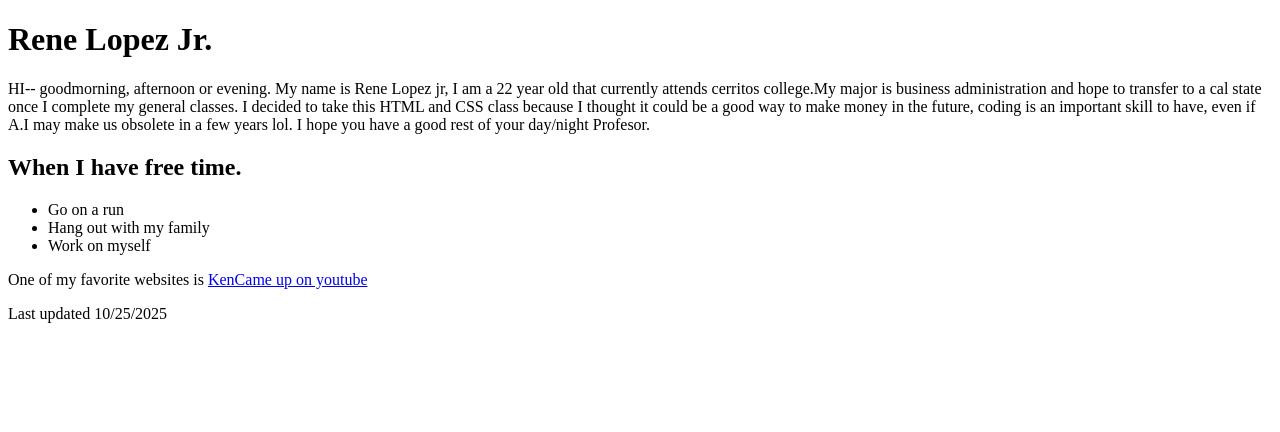
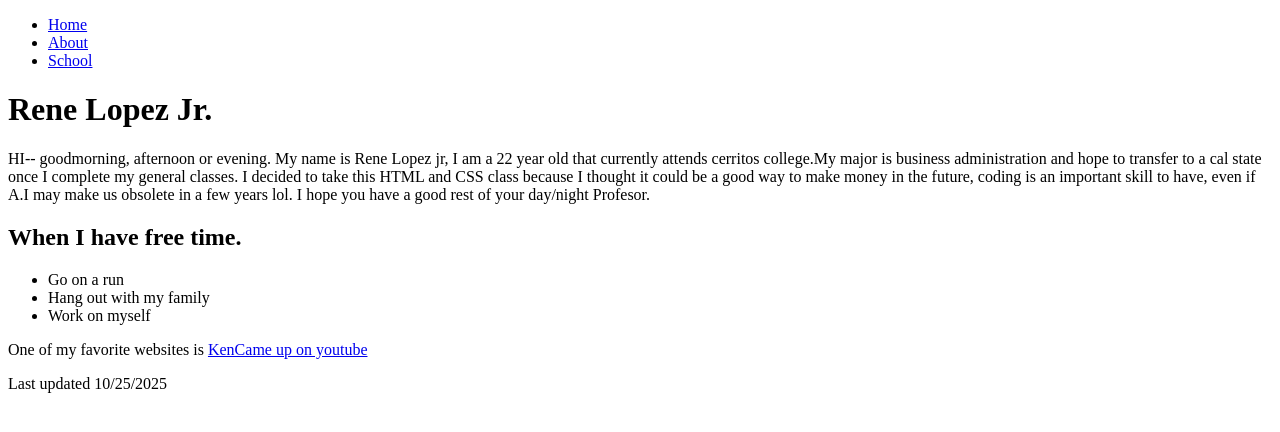
Before and after one commit to Rlopezjr03/MoneyBoyz-Collective, a plain HTML site: page index.html in a window 1280 px wide. Drawn offline with Linux system fonts and the light colour scheme.

Commit message:
Add navigation menu to index.html
Added navigation menu with links to Home and About pages.

```diff
--- a/index.html
+++ b/index.html
@@ -6,6 +6,13 @@
     <title>MoneyBoyz Collection</title>
     </head>
     <body>
+        <nav>
+    <ul>
+        <li><a href="index.html">Home</a></li>
+        <li><a href="about.html">About</a></li>
+        <li><a href="#">School</a></li>
+    </ul>
+</nav>
     <h1> Rene Lopez Jr.
 
     </h1>
```
